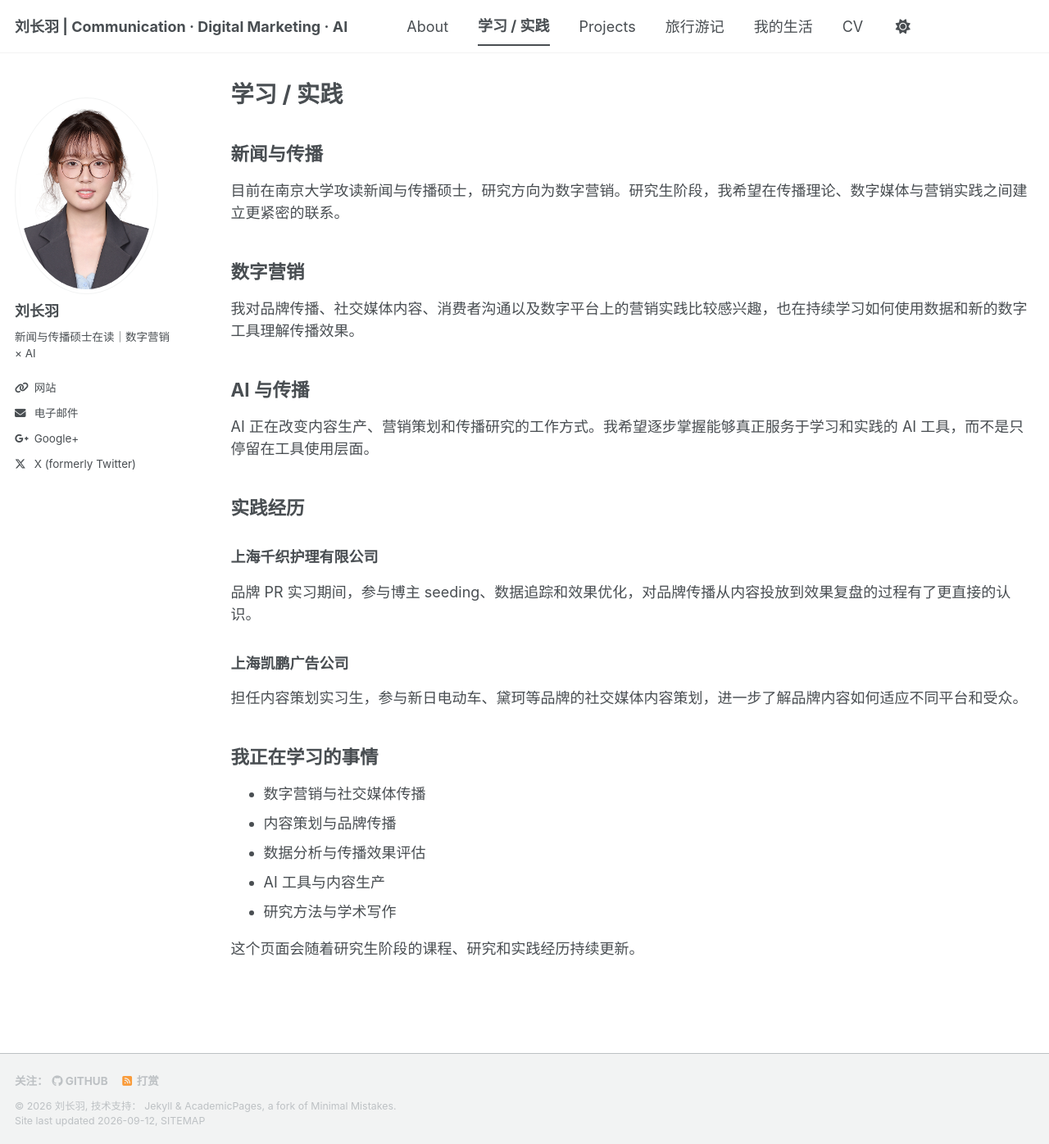
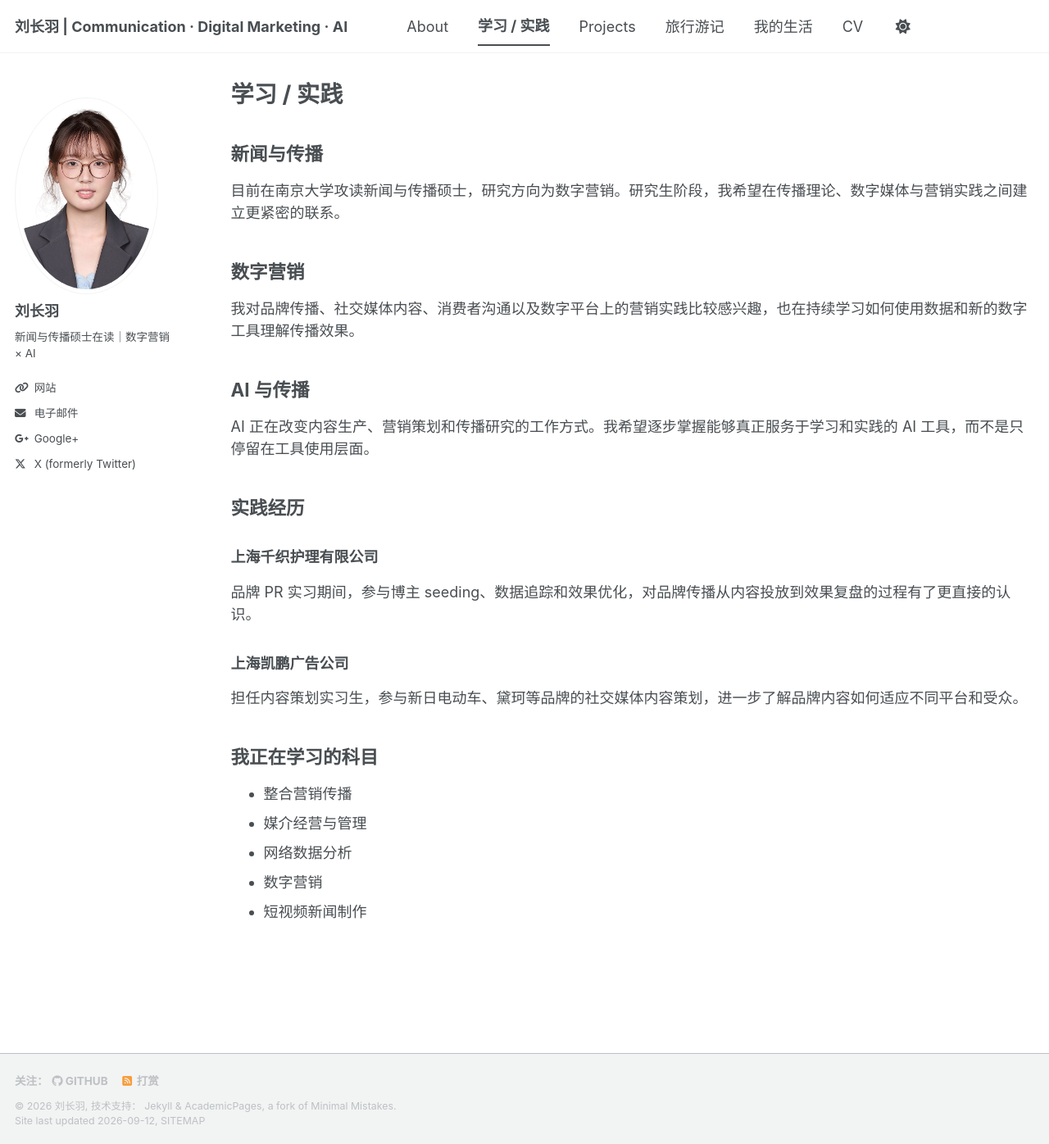
Before and after one commit to lunaalovegood2004-del/lunaalovegood2004-del.github.io, a Jekyll site: the page built from _pages/learning.md, in a window 1280 px wide and 1396 px high. Shown: the whole window at 82% size. Built offline with Jekyll 4.4.1, drawn with Linux system fonts in a browser that asks for light colours; a style sheet for code colours, icons or effects is not loaded.

Commit message:
Update learning.md

```diff
--- a/_pages/learning.md
+++ b/_pages/learning.md
@@ -28,12 +28,10 @@ AI 正在改变内容生产、营销策划和传播研究的工作方式。我
 
 担任内容策划实习生，参与新日电动车、黛珂等品牌的社交媒体内容策划，进一步了解品牌内容如何适应不同平台和受众。
 
-## 我正在学习的事情
+## 我正在学习的科目
 
-- 数字营销与社交媒体传播
-- 内容策划与品牌传播
-- 数据分析与传播效果评估
-- AI 工具与内容生产
-- 研究方法与学术写作
-
-这个页面会随着研究生阶段的课程、研究和实践经历持续更新。
+- 整合营销传播
+- 媒介经营与管理
+- 网络数据分析
+- 数字营销
+- 短视频新闻制作
```
